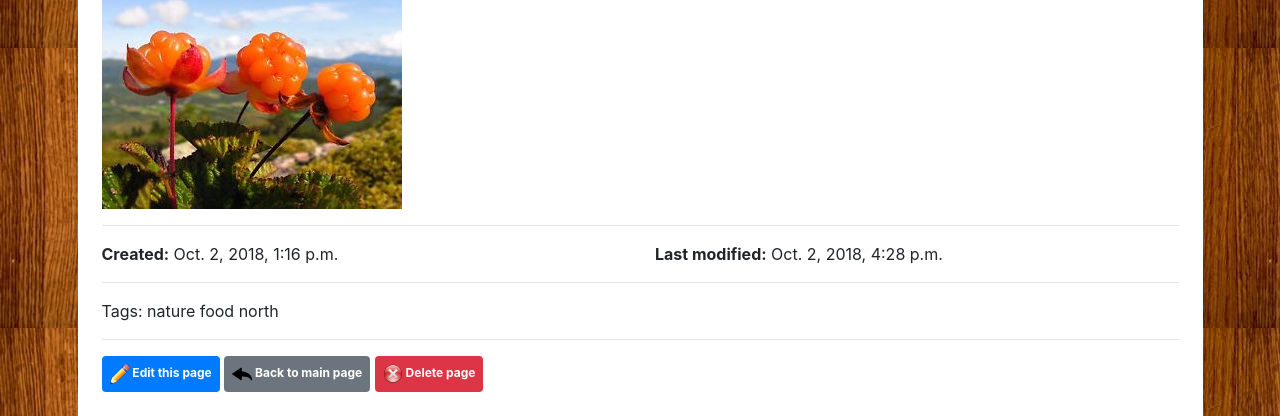
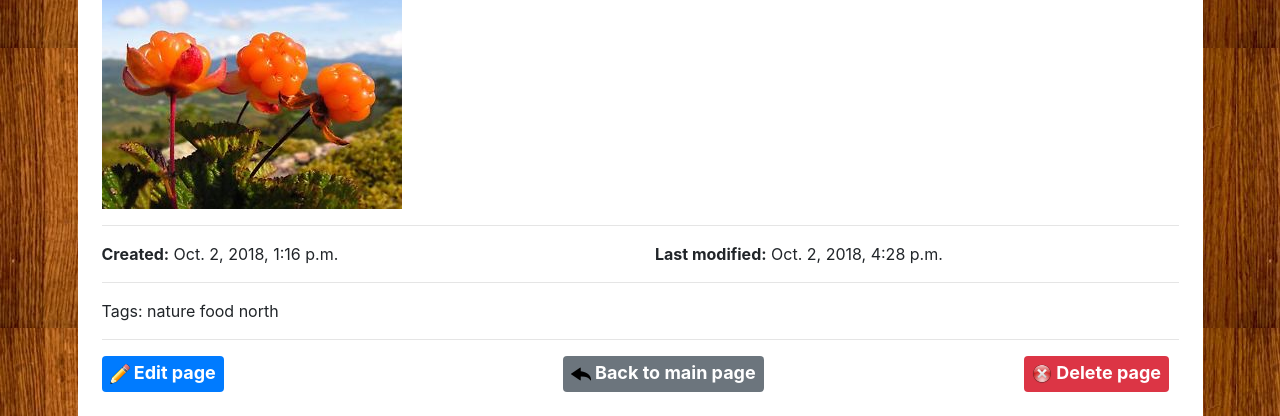
Before and after one commit to ssaprank/personal_wiki, a Django app: page /40/ in a window 1280 px wide. Shown: the part 522-938 px from the top of the page. Run offline with Django 3.2, Linux system fonts and the light colour scheme; data comes from the database, SQL or seed files in the repository; both versions use the stored data as it was after the commit; some libraries are stand-ins or nearby versions.

Commit message:
small adjustments

```diff
--- a/wiki/page/models.py
+++ b/wiki/page/models.py
@@ -1,6 +1,6 @@
 """Holds models of the page module"""
 from django.db import models
-from django.forms import ModelForm, Textarea, TextInput, ModelMultipleChoiceField
+from django.forms import ModelForm, Textarea, TextInput
 
 class Article(models.Model):
 	"""Represents an Article"""
@@ -17,15 +17,18 @@ class Article(models.Model):
 		return string + "\n\n"
 
 class Image(models.Model):
+	"""Represents an image"""
 	title = models.CharField(max_length=100)
 	image = models.ImageField(upload_to='images/')
 	uploaded_at = models.DateTimeField(auto_now_add=True)
 
 class Tag(models.Model):
+	"""Represents a tag associated to one or more articles"""
 	name = models.CharField(max_length=100, unique=True)
 	articles = models.ManyToManyField(Article)
 
 	def has_one_article(self):
+		"""Checks if tag only has one article associated with it"""
 		return self.articles.count() == 1
 
 	def __str__(self):
@@ -39,7 +42,9 @@ class Tag(models.Model):
 		return string
 
 class ImageForm(ModelForm):
+	"""Represents an image form"""
 	class Meta:
+		"""Contains metadata for image form"""
 		model = Image
 		fields = ('image', )
 
@@ -56,14 +61,3 @@ class ArticleForm(ModelForm):
 		labels = {
 			'html' : 'Write your Article',
 		}
-
-	#tags = ModelMultipleChoiceField(queryset=Tag.objects.all())
-
-	# Provide initial data for 'tags' field
-	#def __init__(self, *args, **kwargs):
-	# In case we build the form from an instance (if not, 'tags'are empty)
-		#if kwargs.get('instance'):
-			#initial = kwargs.setdefault('initial', {})
-			#initial['tags'] = [t.pk for t in kwargs['instance'].tag_set.all()]
-
-		#ModelForm.__init__(self, *args, **kwargs)
--- a/wiki/page/static/page/css/custom.css
+++ b/wiki/page/static/page/css/custom.css
@@ -19,7 +19,8 @@ html, body {
 
 #greeting_header {
 	text-align: center;
-	color: #C0C0C0
+	color: #293065;
+	text-shadow: 2px 2px #201C49;
 }
 
 #content_container {
@@ -49,3 +50,8 @@ a.backspace_link {
 a.button-link-normal {
 	font-size: 14px;
 }
+
+a.link-button-normal {
+	font-size: 18px;
+	margin-right: 15px;
+}
--- a/wiki/page/static/page/custom_js/create_page_script.js
+++ b/wiki/page/static/page/custom_js/create_page_script.js
@@ -1,7 +1,9 @@
 const STORAGE_PAGE_URL_ITEM = "current_url";
 const STORAGE_PAGE_DATA_ITEM = "page_data";
+const API_ENDPOINT = "http://127.0.0.1:8000/api/";
 // if true - the page is being submitted, so no data should be written to the local storage
 var pageBeingSubmitted = false;
+
 
 $( document ).ready(function() {
     var textarea = $('#id_html');
@@ -185,7 +187,7 @@ $( document ).ready(function() {
     }
 
     $("#id_tags").autocomplete({
-        source: "api/get_page_tags",
+        source: API_ENDPOINT + "get_page_tags",
         minLength: 2
     });
 
@@ -194,6 +196,10 @@ $( document ).ready(function() {
         if (e.keyCode == 13) {
             // on pressing enter - add to page tags container div its name and a button that will delete it
             let tagName = $(this).val();
+
+            if (tagName == "") {
+                return;
+            }
 
             // if new tag name does not contain any of the special characters
             if (specialCharactersRegex.test(tagName)) {
@@ -247,7 +253,7 @@ $( document ).ready(function() {
 
     function getLastUploadedImageForInsertion() {
         $.get({
-            url: "http://127.0.0.1:8000/api/get_last_uploaded_image",
+            url: API_ENDPOINT + "get_last_uploaded_image",
             success: function(data) {
                 let modalBodyElement = $("#image_insertion_modal_body");
                 modalBodyElement.html(modalBodyElement.html() + data);
@@ -258,7 +264,7 @@ $( document ).ready(function() {
 
     function getLastInsertedTag(tagName) {
         $.get({
-            url: "http://127.0.0.1:8000/api/get_last_inserted_tag",
+            url: API_ENDPOINT + "get_last_inserted_tag",
             data: {'tag_name' : tagName},
             success: function(data) {
                 let tagContainerElement = $("#page_tags_container");
--- a/wiki/page/templates/page/page_list.html
+++ b/wiki/page/templates/page/page_list.html
@@ -3,7 +3,7 @@
 		<a href="{% url 'page:show' page_id=page.id %}" class="list-group-item list-group-item-action flex-column align-items-start">
 			<div class="d-flex w-100 justify-content-between">
 				<h5 class="mb-1 list_article_title text-dark">{{page.title}}</h5>
-				<small>Last modified: {{page.created}}</small>
+				<small><i>Last modified: {{page.last_modified}}</i></small>
 			</div>
 			<div class="mb-1">
 				{% autoescape off %}
--- a/wiki/page/templates/page/show_page.html
+++ b/wiki/page/templates/page/show_page.html
@@ -34,10 +34,16 @@
 <hr/>
 {% endif %}
 <div class=" row mt-lg-2">
-	<div class="col sm-1">
-		<a class="badge badge-primary p-2" href="{% url 'page:edit' page_id=page_object.id %}"><img src="{% static 'page/images/pencil.png' %}"/> Edit this page</a>
-		<a class="badge badge-secondary p-2" href="{% url 'page:index' %}"><img src="{% static 'page/images/back_arrow.png' %}"/> Back to main page</a>
-		<a class="badge badge-danger p-2" href="{% url 'page:delete' page_id=page_object.id %}"><img src="{% static 'page/images/delete_symbol.png' %}"/> Delete page</a>
+	<div class="col-sm-5">
+		<a class="badge badge-primary p-2 link-button-normal" href="{% url 'page:edit' page_id=page_object.id %}"><img src="{% static 'page/images/pencil.png' %}"/> Edit page</a>
+
+
+	</div>
+	<div class="col-sm-5">
+		<a class="badge badge-secondary p-2 link-button-normal" href="{% url 'page:index' %}"><img src="{% static 'page/images/back_arrow.png' %}"/> Back to main page</a>
+	</div>
+	<div class="col-sm-2">
+		<a class="badge badge-danger p-2 link-button-normal" href="{% url 'page:delete' page_id=page_object.id %}"><img src="{% static 'page/images/delete_symbol.png' %}"/> Delete page</a>
 	</div>
 </div>
 {% endblock %}
--- a/wiki/page/views.py
+++ b/wiki/page/views.py
@@ -3,14 +3,11 @@ Contains views of the page module
 """
 import json
 import os
-import base64
-import re
 
 from django.shortcuts import render, redirect
 from django.http import HttpResponse, JsonResponse
 from django.shortcuts import get_object_or_404
 from django.utils import timezone
-from django.core.files.storage import FileSystemStorage
 from django.conf import settings
 
 from .models import Article, ArticleForm, Image, ImageForm, Tag
@@ -18,7 +15,8 @@ from .helpers import WikiStringHelper
 
 HTML_TAG_ROW = ['a', 'b', 'h1', 'i', 'ul', 'li']
 HTML_TAGS_FILE_PATH = os.path.dirname(os.path.realpath(__file__)) + '/static/page/html_tag_list.txt'
-HTML_TAG_LIST = list(map(lambda s: s.replace("\n", ""), open(HTML_TAGS_FILE_PATH, 'r').readlines()))
+HTML_TAG_LIST = [x.replace("\n", "") for x in open(HTML_TAGS_FILE_PATH, 'r').readlines()]
+SHORT_DESCRIPTION_LENGTH = 300
 
 def index(request):
 	"""Main view - list all pages"""
@@ -28,7 +26,10 @@ def index(request):
 	wip_pages = Article.objects.filter(work_in_progress=True)
 
 	for page in pages:
-		page.short_description = WikiStringHelper.get_article_short_description(page.html, 300)
+		page.short_description = WikiStringHelper.get_article_short_description(
+			page.html,
+			SHORT_DESCRIPTION_LENGTH
+			)
 
 	render_params = {"greeting" : "Velkommen", "pages" : pages, 'wip_pages' : wip_pages}
 	return render(request, template_name, render_params)
@@ -50,7 +51,10 @@ def show_search_list(request):
 		pages = Article.objects.filter(**filters).order_by('-last_modified')[:5]
 
 		for page in pages:
-			page.short_description = WikiStringHelper.get_article_short_description(page.html, 50)
+			page.short_description = WikiStringHelper.get_article_short_description(
+				page.html,
+				SHORT_DESCRIPTION_LENGTH
+				)
 
 		render_params = {"pages" : pages}
 		return render(request, template_name, render_params)
@@ -77,28 +81,11 @@ def edit_page(request, page_id):
 
 		if page_form.is_valid():
 			page_form.instance.last_modified = timezone.now()
-			new_form = page_form.save()
-			current_article = Article.objects.get(pk=new_form.pk)
-
-			if hidden_tags_input is not "":
-				for tag in hidden_tags_input.split(','):
-					# if tag already exists
-					if Tag.objects.filter(name=tag).count() > 0:
-						existing_tag = Tag.objects.get(name=tag)
-						# if tag is already associated with page do nothing
-						if existing_tag.articles.filter(pk=new_form.pk).count() > 0:
-							pass
-						else:
-							existing_tag.articles.add(current_article)
-					else:
-						# create new tag and append article to it
-						new_tag = Tag(name=tag)
-						new_tag.save()
-						new_tag.articles.add(current_article)
+			new_form_id = save_page_form(page_form, hidden_tags_input)
 
 			# now check if tags that are associated with page are not presented in hidden_tags_input
-			page_tags = Tag.objects.filter(articles__id=new_form.pk)
-			page_object = Article.objects.get(id=new_form.pk)
+			page_tags = Tag.objects.filter(articles__id=new_form_id)
+			page_object = Article.objects.get(id=new_form_id)
 
 			hidden_tags_input_list = hidden_tags_input.split(",")
 
@@ -141,26 +128,8 @@ def create_page(request):
 		page_form = ArticleForm(request.POST)
 
 		if page_form.is_valid():
-			new_form = page_form.save()
-			new_article = Article.objects.get(pk=new_form.pk)
-
 			hidden_tags_input = request.POST.get('hidden_page_tags_input', '')
-
-			if hidden_tags_input is not "":
-				for tag in hidden_tags_input.split(','):
-					# if tag already exists
-					if Tag.objects.filter(name=tag).count() > 0:
-						existing_tag = Tag.objects.get(name=tag)
-						# if tag is already associated with page do nothing
-						if existing_tag.articles.filter(pk=new_form.pk).count() > 0:
-							pass
-						else:
-							existing_tag.articles.add(new_article)
-					else:
-						# create new tag and append article to it
-						new_tag = Tag(name=tag)
-						new_tag.save()
-						new_tag.articles.add(new_article)
+			save_page_form(page_form, hidden_tags_input)
 
 			return redirect('page:index')
 		else:
@@ -175,6 +144,29 @@ def create_page(request):
 		render_params['page_form'] = ArticleForm()
 		render_params['page_tags'] = {}
 		return render(request, template_name, render_params)
+
+def save_page_form(page_form, hidden_tags_input):
+	"""Stores the article form along with its tags"""
+	new_form = page_form.save()
+	new_article = Article.objects.get(pk=new_form.pk)
+	new_form_id = new_form.pk
+
+	if hidden_tags_input is not "":
+		for tag in hidden_tags_input.split(','):
+			# if tag already exists
+			if Tag.objects.filter(name=tag).count() > 0:
+				existing_tag = Tag.objects.get(name=tag)
+				# if tag is already associated with page do nothing
+				if existing_tag.articles.filter(pk=new_form.pk).count() > 0:
+					pass
+				else:
+					existing_tag.articles.add(new_article)
+			else:
+				# create new tag and append article to it
+				new_tag = Tag(name=tag)
+				new_tag.save()
+				new_tag.articles.add(new_article)
+	return new_form_id
 
 def delete_page(request, page_id): # pylint: disable=unused-argument
 	"""
@@ -199,7 +191,7 @@ def get_page_tags(request):
 		search_query = request.GET.get('term', '')
 		tags = Tag.objects.filter(name__icontains=search_query)
 		results = []
-		if tags.count > 0:
+		if tags.count() > 0:
 			for tag in tags:
 				if tag.articles.filter(work_in_progress=False).count() > 0:
 					results.append(tag.name)
@@ -221,6 +213,7 @@ def upload_image(request):
 	return JsonResponse(data)
 
 def get_last_uploaded_image(request):
+	"""Renders the image that was uploaded last so it can be used for insertion"""
 	if request.is_ajax():
 		template_name = 'page/pieces/template_image_for_insertion.html'
 		last_uploaded_image = Image.objects.order_by('-uploaded_at')[:1]
@@ -230,9 +223,9 @@ def get_last_uploaded_image(request):
 		return render(request, template_name, render_params)
 
 def get_last_inserted_tag(request):
+	"""Receives the tag name per ajax and renders bootstrap box to immediately show it on the page"""
 	if request.is_ajax():
 		tag_name = request.GET.get('tag_name', '')
-		print(tag_name)
 		if tag_name:
 			template_name = 'page/pieces/template_new_page_tag.html'
 			render_params = {'tag_name' : tag_name}
```
Also changed, not shown: wiki/page/tests/test_models.py (+4 -0 lines), wiki/page/urls.py (+8 -2 lines), wiki/db.sqlite3, wiki/page/media/images/nature1.jpg (added), 1 other file.
